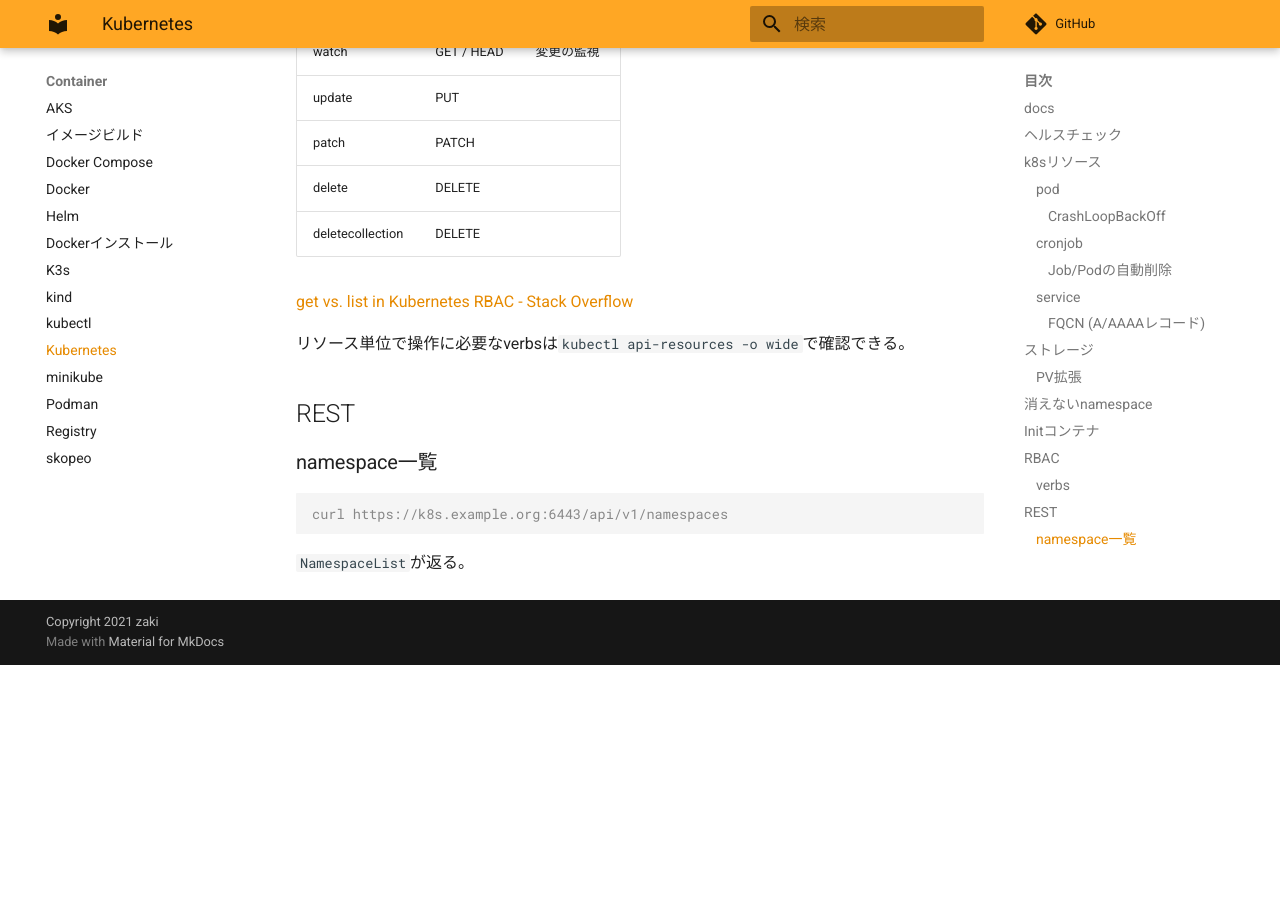
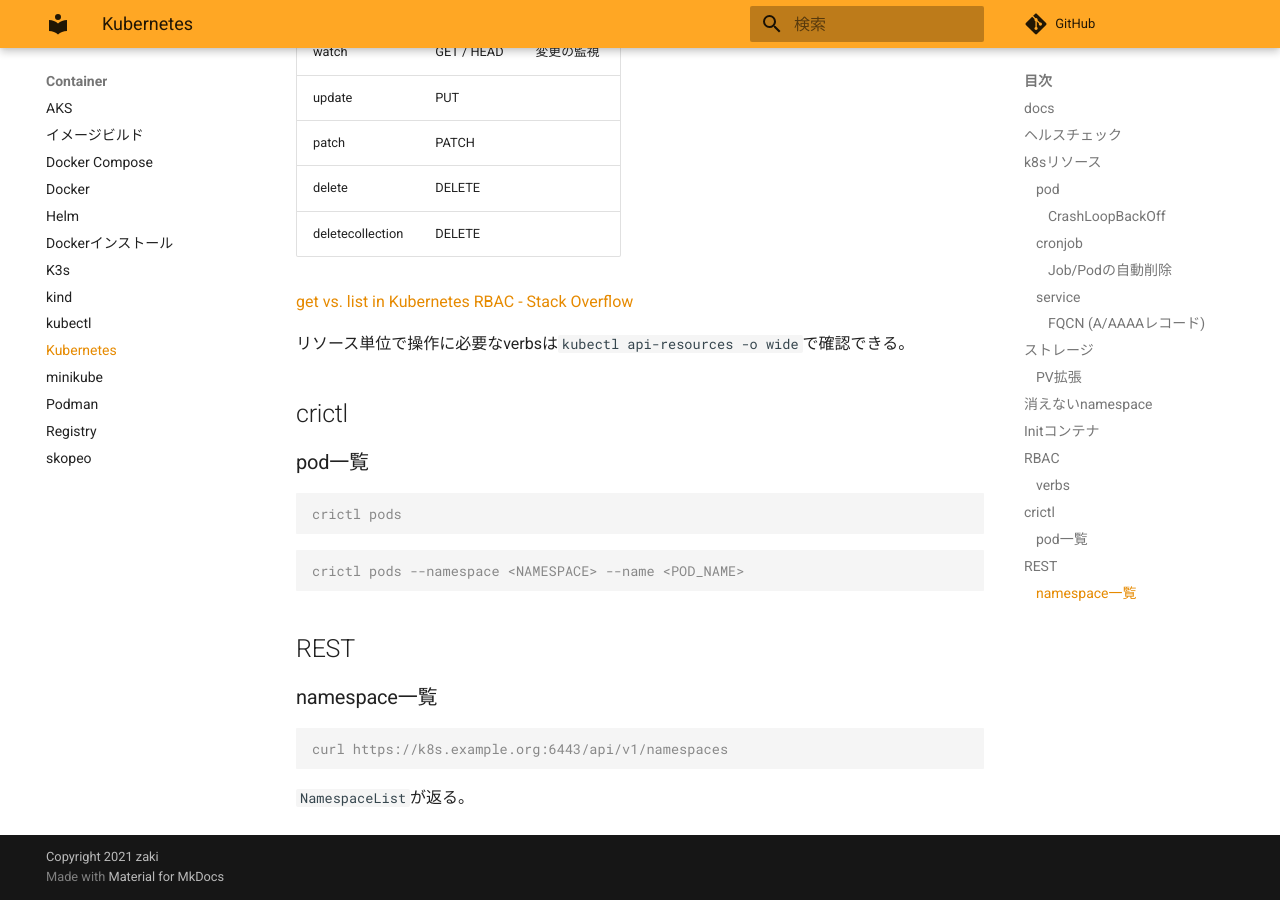
Before and after one commit to zaki-lknr/docs, an MkDocs documentation site: the page built from docs/Container/kubernetes.md, in a window 1280 px wide and 900 px high, scrolled down 3827 px. Built offline with MkDocs 1.6.1 and Material for MkDocs 9.7.7, drawn with Linux system fonts in a browser that asks for light colours; comment, search, counter and statistics services are not loaded; before the commit the page ends 4492 px from its top, so only the background shows below that.

Commit message:
add: container/kubernetes: crictl pods

````diff
--- a/docs/Container/kubernetes.md
+++ b/docs/Container/kubernetes.md
@@ -172,6 +172,18 @@ kubectl get ns ${namespace} -o json | grep -v -- '"kubernetes"' | kubectl replac
 
 リソース単位で操作に必要なverbsは`kubectl api-resources -o wide`で確認できる。
 
+## crictl
+
+### pod一覧
+
+```console
+crictl pods
+```
+
+```console
+crictl pods --namespace <NAMESPACE> --name <POD_NAME>
+```
+
 ## REST
 
 ### namespace一覧
````
